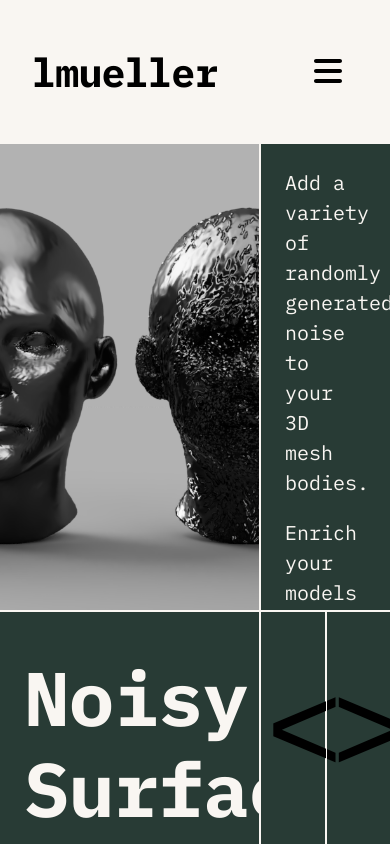
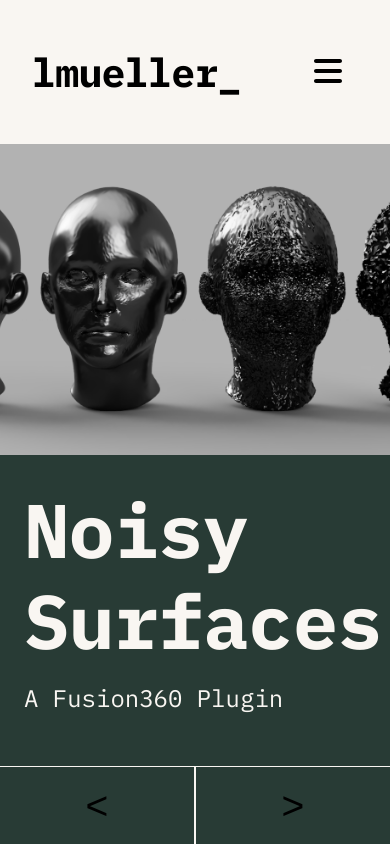
Before and after one commit to lmueller27/lmueller.me, a Next.js app: page /projects in a window 390 px wide. Built offline with nearby package versions, Linux system fonts and the light colour scheme.

Commit message:
fixed viewport issues on ios, made projects page mobile friendly

```diff
--- a/components/layout.module.css
+++ b/components/layout.module.css
@@ -2,8 +2,8 @@
 .container {
   display: flex;
   flex-direction: column;
-  height: 100vh;
-  width: 100vw;
+  height: 100svh;
+  width: 100svw;
 }
 
 .main {
--- a/components/navbar.module.css
+++ b/components/navbar.module.css
@@ -54,8 +54,18 @@
 
 .navMenuSection {
     padding-left: 2rem;
+    padding-right: 2rem;
+    padding-bottom: 2rem;
     margin-top: 0rem;
     display: none;
+    position: absolute;
+    background-color: var(--myWhite);
+    width: 100%;
+    z-index: 2;
+}
+
+.navMenuSection a{
+    display: block;
 }
 
 
@@ -70,14 +80,10 @@
     }
 }
 
-@media only screen and (max-width: 768px) {
+@media only screen and (max-width: 1024px) {
 
     /* For mobile phones: */
     .navSection {
-        display: none;
-    }
-
-    .blinkingChar {
         display: none;
     }
 
--- a/components/navbar.tsx
+++ b/components/navbar.tsx
@@ -45,7 +45,7 @@ export default function Navbar() {
                     <button className={styles.menuButton} onClick={toggleMenu} type='button'><FontAwesomeIcon icon={faBars} /></button>
                 </div>
             </nav>
-        { menuState ?
+            {menuState ?
                 <div id="nav-menu" className={styles.navMenuSection}>
 
                     <div id="nav-about-section">
@@ -64,12 +64,12 @@ export default function Navbar() {
                         </h1>
                     </div>
                 </div>
-        :<></>}
+                : <></>}
         </>
     );
 
     function toggleMenu() {
-        menuState?setMenuState(false):setMenuState(true);
+        menuState ? setMenuState(false) : setMenuState(true);
     }
 }
 
--- a/pages/cv.tsx
+++ b/pages/cv.tsx
@@ -17,6 +17,7 @@ export default function Home() {
             </Head>
             <div className={styles.cvcontainer}>
                 <table className={styles.cvtable}>
+                    <tbody>
                         <tr>
                             <td className={styles.descriptorcell}>
                                 <ProfilePic></ProfilePic>
@@ -111,6 +112,7 @@ export default function Home() {
                                 For Capturing Provenance Information in the File System
                             </td>
                         </tr>
+                    </tbody>
                 </table>
 
                 <div className={styles.cvlist}>
--- a/pages/projects.tsx
+++ b/pages/projects.tsx
@@ -87,7 +87,9 @@ export default function Projects() {
                 </div>
                 <div className={`${styles.gridtitle} ${styles.card}`}>
                     <h1 className={utilStyles.heading2Xl}>
-                        Noisy Surfaces
+                        <a href="https://git.rwth-aachen.de/leon.mueller/noisy-surfaces" target="_blank" rel="noopener noreferrer" tabIndex={-1}>
+                            Noisy Surfaces
+                        </a>
                     </h1>
                     <h2>
                         A Fusion360 Plugin
@@ -132,7 +134,9 @@ export default function Projects() {
                 </div>
                 <div className={`${styles.gridtitle} ${styles.card}`}>
                     <h1 className={utilStyles.heading2Xl}>
+                        <a href="https://git.rwth-aachen.de/i5/factdag/factfuse" target="_blank" rel="noopener noreferrer" tabIndex={-1}>
                         factFUSE
+                        </a>
                     </h1>
                     <h2>
                         A user-space file system for Linked Data Platforms
@@ -169,7 +173,9 @@ export default function Projects() {
                 </div>
                 <div className={`${styles.gridtitle} ${styles.card}`}>
                     <h1 className={utilStyles.heading2Xl}>
+                        <a href="/" target="_blank" rel="noopener noreferrer" tabIndex={-1}>
                         EditRecs
+                        </a>
                     </h1>
                     <h2>
                         A Visual Studio Code Extension
--- a/styles/CV.module.css
+++ b/styles/CV.module.css
@@ -2,7 +2,7 @@
     height: 100%;
     display: flex;
     overflow: scroll;
-    padding: 2rem 10rem
+    padding: 2rem 1vw
 }
 
 .cvtable {
@@ -22,7 +22,6 @@
 
 .cvlist {
     height: 100%;
-    padding-bottom: 2rem;
     display:none;
 }
 
--- a/styles/Projects.module.css
+++ b/styles/Projects.module.css
@@ -1,6 +1,7 @@
 .grid {
     display: grid;
     height: 100%;
+    width: 100%;
     grid-template-columns: 2fr 1fr;
     grid-template-rows: 2fr 1fr;
     position: absolute;
@@ -56,7 +57,8 @@
 
 .gridlinks,
 .gridnav {
-    border-left: 1px solid
+    border-left: 1px solid;
+    border-right: 1px solid
 }
 
 .gridtitle,
@@ -70,7 +72,19 @@
 }
 
 .gridtitle h1 {
-    font-size: 9vh
+    font-size: 9vh;
+    margin-top: 0;
+}
+
+.gridtitle a {
+    font-weight: 800;
+}
+
+.gridtitle {
+    display: flex;
+    flex-direction: column;
+    justify-content: center;
+    padding-top: 0;
 }
 
 .gridimage {
@@ -81,7 +95,7 @@
 
 .projectImage {
     height: auto;
-    object-fit: cover;
+    object-fit:contain;
     transition: transform .8s ease-in-out;
 }
 
@@ -104,7 +118,7 @@
     /* Allow each flex item to shrink */
     background: none;
     border: none;
-    font-size: 8rem;
+    font-size: 5vw;
     transition: color 0.15s ease-in-out, width 0.5s ease;
 }
 
@@ -136,5 +150,27 @@
     .grid {
         width: 100%;
         flex-direction: column;
+        grid-template-columns: 1fr;
+        grid-template-rows: 2fr 2fr 0.5fr;
+    }
+
+    .gridlinks {
+        overflow: scroll;
+        display: none;
+    }
+
+    .gridimage,
+    .gridtitle {
+        border: none;
+    }
+
+    .navButton {
+
+        font-size: 10vw;
+    }
+
+    .gridnav {
+        border-right: none;
+        border-left: none;
     }
 }
--- a/styles/globals.css
+++ b/styles/globals.css
@@ -10,12 +10,9 @@ html,
 body {
   padding: 0;
   margin: 0;
-  height: 100svh;
+  height: 100vh;
   overflow-y: hidden;
   overflow-x: hidden;
-  /*display: flex;
-  flex-direction: column;
-  overflow: hidden;*/
   font-family: Inter, -apple-system, BlinkMacSystemFont, Segoe UI, Roboto,
     Oxygen, Ubuntu, Cantarell, Fira Sans, Droid Sans, Helvetica Neue, sans-serif;
   background-color: var(--myWhite);
```
Also changed, not shown: styles/Home.module.css (+3 -19 lines). Lines whose indentation alone changed are shown as unchanged.
